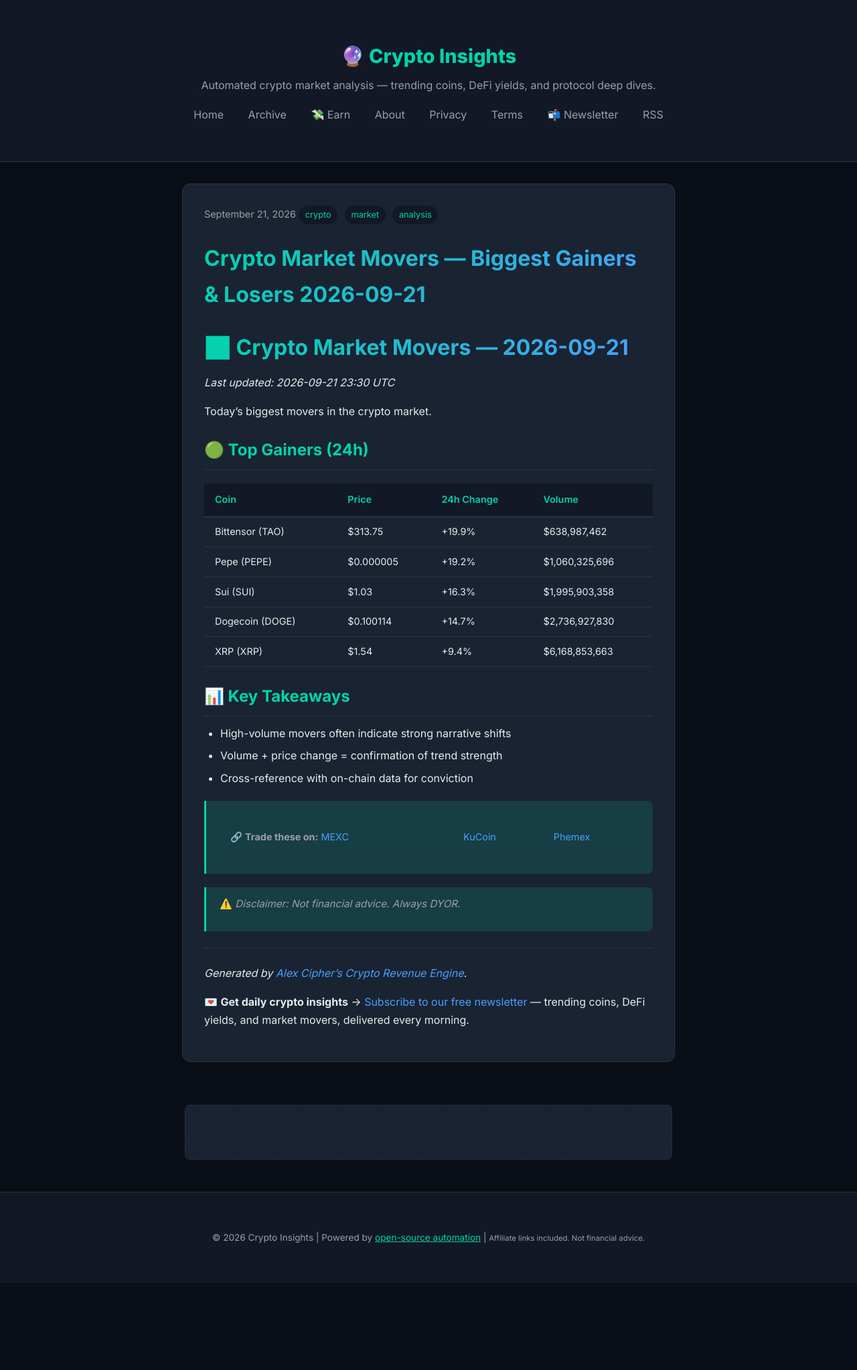
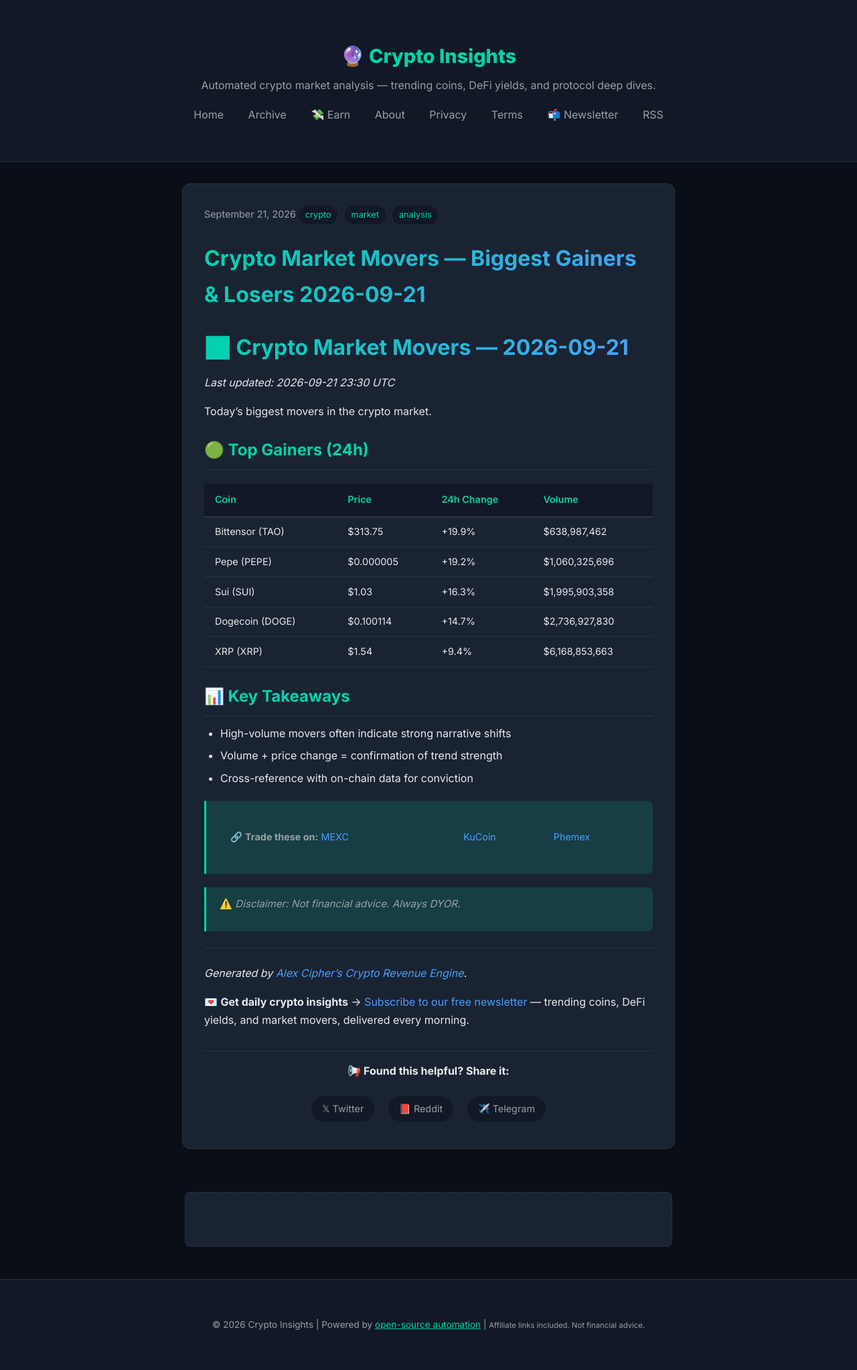
Before and after one commit to alexcipher-CRE/crypto-insights, a Jekyll site: the page built from _posts/2026-09-21-market-movers.md, in a window 1280 px wide. Shown: the whole page at 67% size. Built offline with Jekyll 4.4.1, drawn with Linux system fonts in a browser that asks for light colours; before the commit the page ends 1916 px from its top, so only the background shows below that.

Commit message:
📢 Share buttons for traffic growth (Twitter/Reddit/Telegram)

```diff
--- a/_layouts/post.html
+++ b/_layouts/post.html
@@ -90,6 +90,12 @@
                 </div>
                 <h1>{{ page.title }}</h1>
                 {{ content }}
+                <div class="share-buttons">
+                    <p><strong>📢 Found this helpful? Share it:</strong></p>
+                    <a href="https://twitter.com/intent/tweet?text={{ page.title | url_encode }}&url={{ site.url | append: site.baseurl | append: page.url | url_encode }}" target="_blank" rel="noopener">𝕏 Twitter</a>
+                    <a href="https://www.reddit.com/submit?url={{ site.url | append: site.baseurl | append: page.url | url_encode }}&title={{ page.title | url_encode }}" target="_blank" rel="noopener">📕 Reddit</a>
+                    <a href="https://t.me/share/url?url={{ site.url | append: site.baseurl | append: page.url | url_encode }}&text={{ page.title | url_encode }}" target="_blank" rel="noopener">✈️ Telegram</a>
+                </div>
             </article>
         </div>
     </main>
--- a/assets/css/main.css
+++ b/assets/css/main.css
@@ -287,7 +287,29 @@ footer a {
     cursor: pointer;
     margin-left: 0.5rem;
 }
-.newsletter-form button:hover { opacity: 0.9; }
+/* Share buttons */
+.share-buttons {
+    margin-top: 2rem;
+    padding-top: 1rem;
+    border-top: 1px solid var(--border);
+    text-align: center;
+}
+.share-buttons a {
+    display: inline-block;
+    margin: 0.5rem;
+    padding: 0.4rem 1rem;
+    border-radius: 20px;
+    background: var(--bg-secondary);
+    color: var(--text-secondary);
+    text-decoration: none;
+    font-size: 0.9rem;
+    transition: all 0.2s;
+}
+.share-buttons a:hover {
+    background: var(--accent);
+    color: white;
+    text-decoration: none;
+}
 
 @media (max-width: 600px) {
     .container {
```
